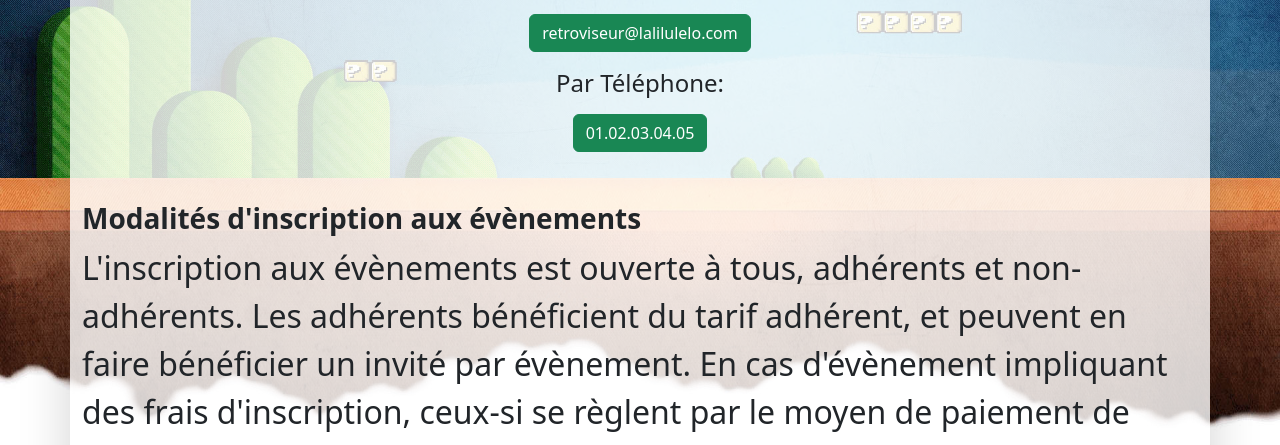
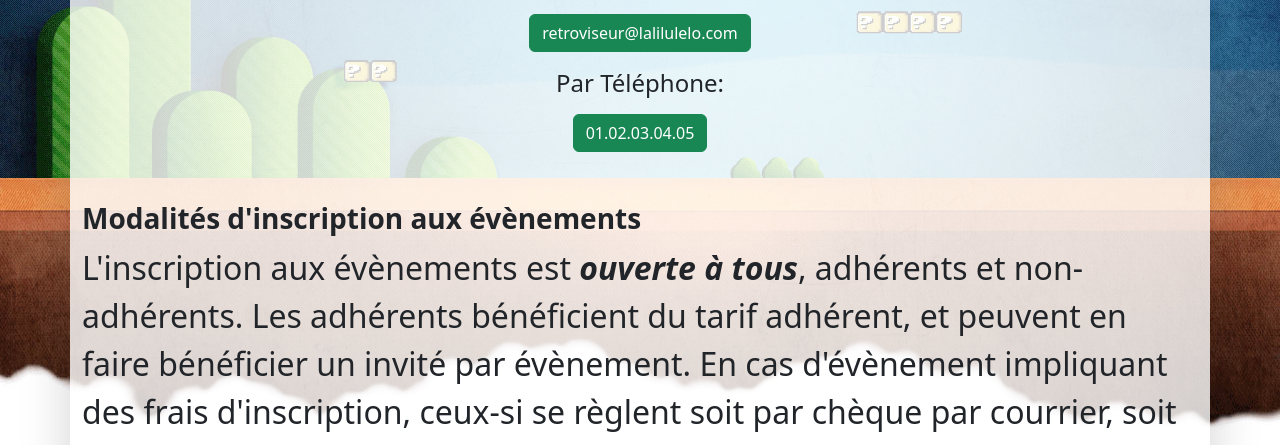
Before and after one commit to LaconisFaucheux/retroviseur, a plain HTML site: page contacts.html in a window 1280 px wide. Shown: the part 470-915 px from the top of the page. Drawn offline with nearby package versions, Linux system fonts and the light colour scheme.

Commit message:
correction de fautes de frappe. Mise en valeur de certains éléments textuels avec em + une règle css pour mettre les em en gras

```diff
--- a/contacts.html
+++ b/contacts.html
@@ -69,10 +69,10 @@
 
           <div class="mb-5">
             <h3 class=" fw-bolder">Modalités d'inscription aux évènements</h3>
-            <p>L'inscription aux évènements est ouverte à tous, adhérents et non-adhérents. Les adhérents
+            <p>L'inscription aux évènements est <em>ouverte à tous</em>, adhérents et non-adhérents. Les adhérents
             bénéficient du tarif adhérent, et peuvent en faire bénéficier un invité par évènement. En cas
-            d'évènement impliquant des frais d'inscription, ceux-si se règlent par le moyen de paiement
-            de votre choix, exclusivement par courrier ou dans les locaux de l'association.</p>
+            d'évènement impliquant des frais d'inscription, ceux-si se règlent soit par chèque par courrier,
+             soit par le moyen de paiement de votre choix dans les locaux de l'association.</p>
           </div>
 
           <div class="mb-5">
@@ -85,7 +85,7 @@
           <p>L'adhésion à l'association Rétro-Viseur doit être effectuée par une personne majeure. Les
             mineurs sont admis après établissement d'un programme personnalisé avec son ou sa responsable
             légal(e) (notamment au niveau des PEGI de certains jeux). </br>
-            L'adhérents devra s'acquiter de la cotisation annuelle de 25 rubis verts, 15 rubis verts pour les mineurs.
+            L'adhérent devra s'acquitter de la cotisation annuelle de <em>25 rubis verts</em>, <em>15 rubis verts</em> pour les mineurs.
           </p>
 
         </div>
--- a/styles.css
+++ b/styles.css
@@ -22,3 +22,7 @@ body {
 h1 {
     font-family: 'Press Start 2P', cursive;
 }
+
+em {
+    font-weight: bold;
+}
```
Also changed, not shown: index.html (+1 -1 lines), jeudumois.html (+1 -1 lines).
